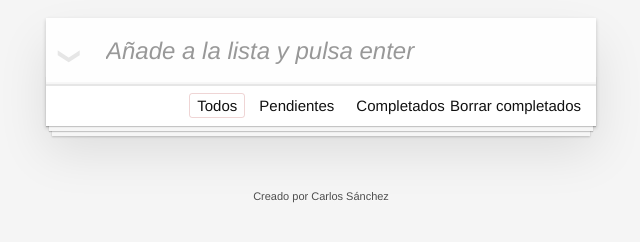
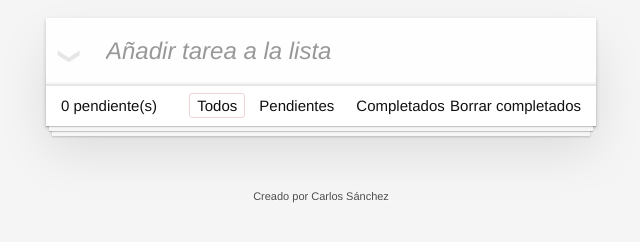
Before and after one commit to Carlsm92/ToDo-JS, a website built with webpack: page docs/index.html in a window 1280 px wide. Shown: the part 112-354 px from the top of the page, without its empty margins (319-959 px from the left). Built offline with nearby package versions, Linux system fonts and the light colour scheme.

Commit message:
ToDo listo

```diff
--- a/docs/index.html
+++ b/docs/index.html
@@ -1 +1 @@
-<!doctype html><html lang="en"><head><meta charset="utf-8"><meta name="viewport" content="width=device-width,initial-scale=1"><title>Todo List</title><script defer="defer" src="main.0e15e441d732d6888777.js"></script><link href="main.3acfa63df701e77bf55c.css" rel="stylesheet"></head><body><section class="todoapp"><header class="header"><h1>Lista de tareas</h1><input class="new-todo" placeholder="Añade a la lista y pulsa enter" autofocus></header><section class="main"><input id="toggle-all" class="toggle-all" type="checkbox"> <label for="toggle-all">Mark all as complete</label><ul class="todo-list"></ul></section><footer class="footer"><ul class="filters"><li><a class="selected filtro" class="selected" href="#/">Todos</a></li><li><a class="filtro" href="#/active">Pendientes</a></li><li><a class="filtro" href="#/completed">Completados</a></li></ul><button class="clear-completed">Borrar completados</button></footer></section><footer class="info"><p>Creado por <a href="http://todomvc.com">Carlos Sánchez</a></p></footer></body></html>
+<!doctype html><html lang="en"><head><meta charset="utf-8"><meta name="viewport" content="width=device-width,initial-scale=1"><title>Todo List</title><script defer="defer" src="main.4e4c477b818fd12eb317.js"></script><link href="main.451accb4bf3b7e15b308.css" rel="stylesheet"></head><body><section class="todoapp"><header class="header"><h1>Lista de tareas</h1><input class="new-todo" placeholder="Añadir tarea a la lista" autofocus></header><section class="main"><input id="toggle-all" class="toggle-all" type="checkbox"> <label for="toggle-all">Mark all as complete</label><ul class="todo-list"></ul></section><footer class="footer"><span class="todo-count"><strong>0</strong> pendiente(s)</span><ul class="filters"><li><a class="selected filtro" class="selected" href="#/">Todos</a></li><li><a class="filtro" href="#/active">Pendientes</a></li><li><a class="filtro" href="#/completed">Completados</a></li></ul><button class="clear-completed">Borrar completados</button></footer></section><footer class="info"><p>Creado por <a>Carlos Sánchez</a></p></footer></body></html>
```
Also changed, not shown: 4 other files.
